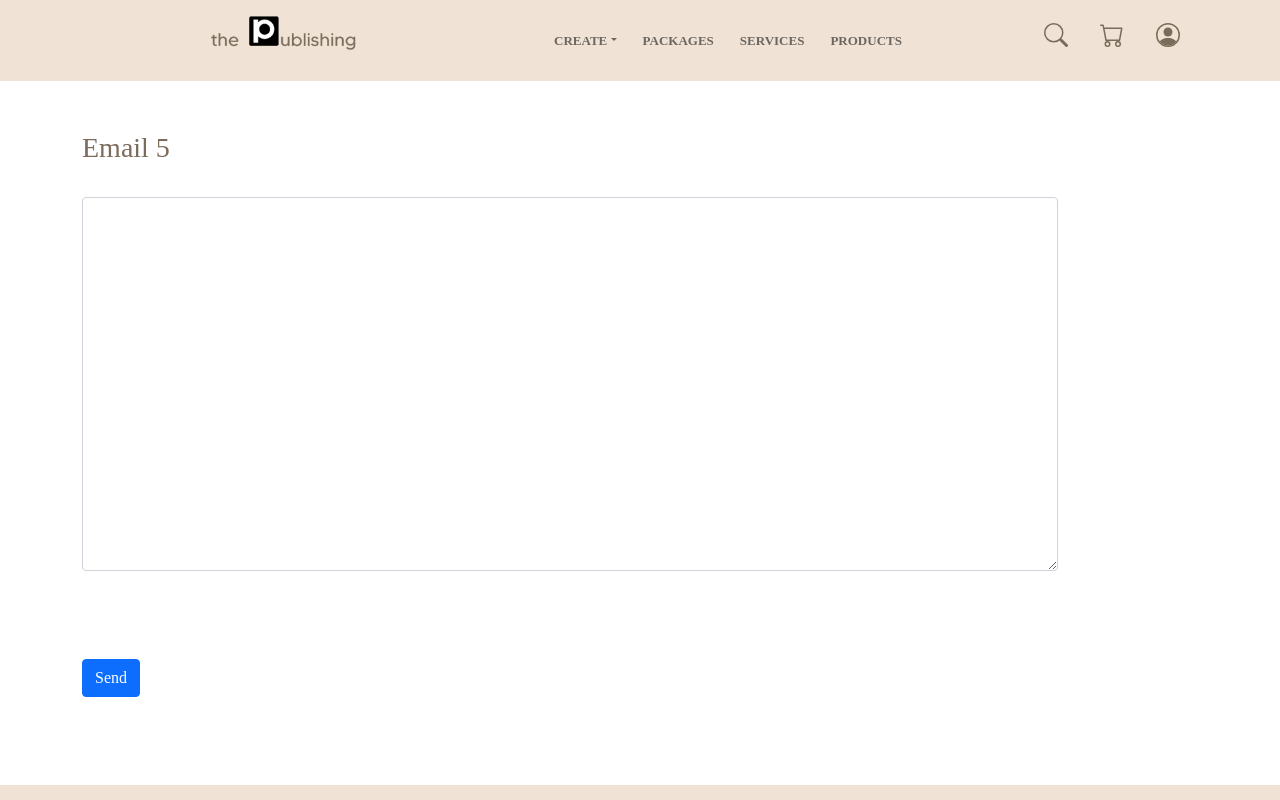
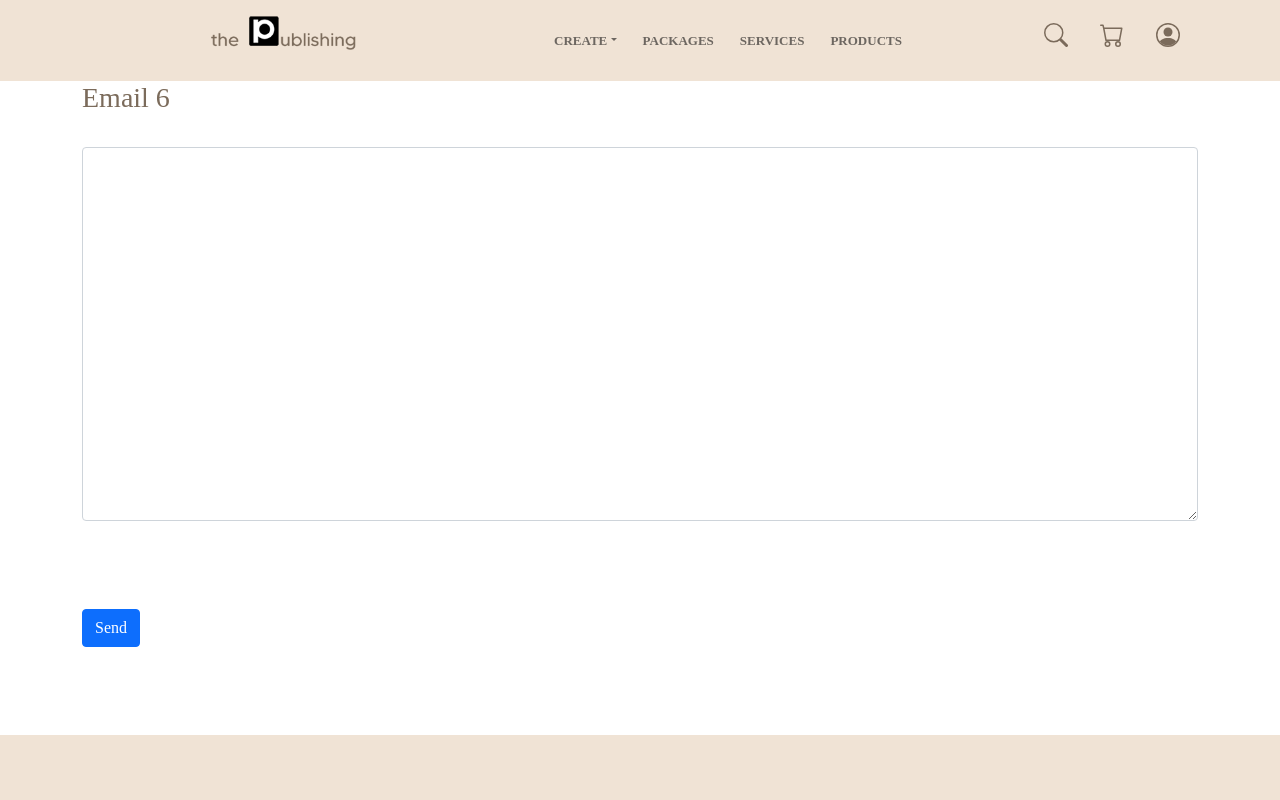
Before and after one commit to poloyacero/publish-web, a Next.js app: page /emaildashboard in a window 1280 px wide. Shown: the top 800 px of the page. Built offline with nearby package versions, Linux system fonts and the light colour scheme; a web font is replaced by a local one.

Commit message:
remove classNames

```diff
--- a/pages/emaildashboard.tsx
+++ b/pages/emaildashboard.tsx
@@ -21,10 +21,10 @@ export default function emaildashboard() {
 
         <Container fluid>
           <Container  className={styles.ctext}>
-            <Row className={styles2.accountinfocontainer} >
+            <Row>
 
                 <Col>
-                <h3>Email 5</h3>
+                <h3>Email 6</h3>
                 <br></br>
                 <Row className="form-group text-left">
               <Col ><Form.Control as="textarea" rows={15}/> </Col>
```
